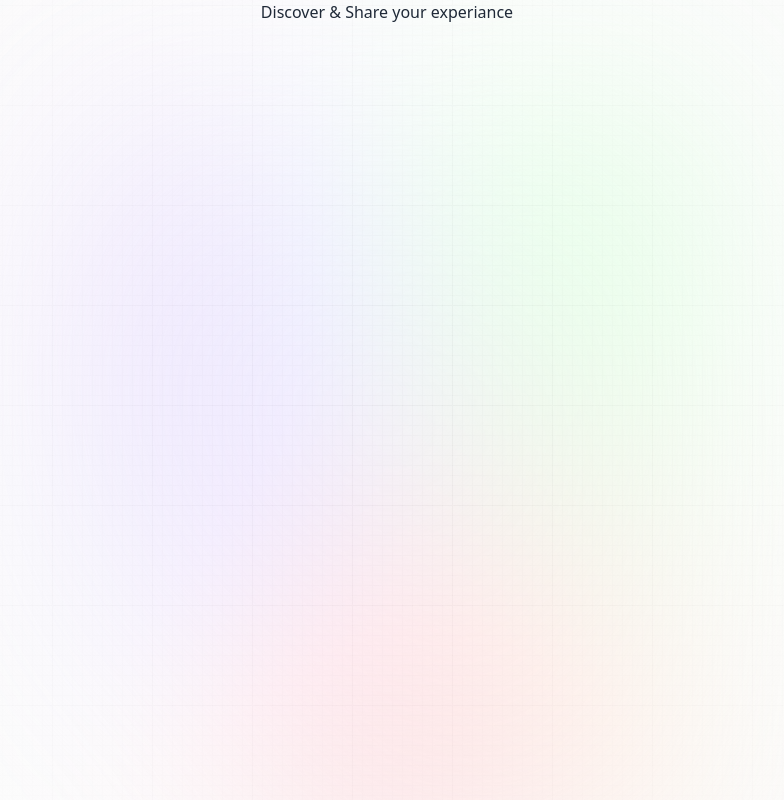
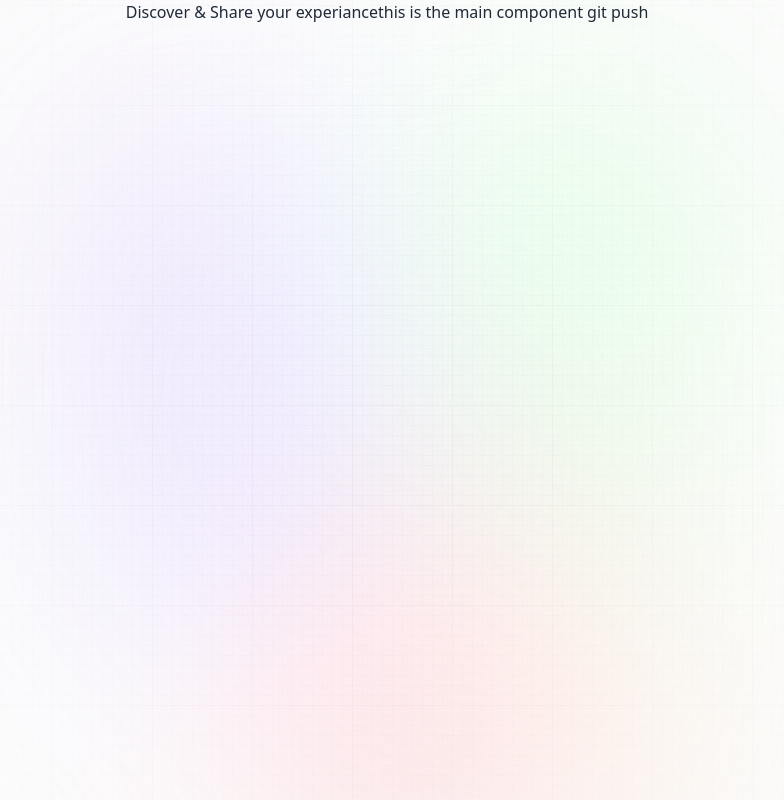
Before and after one commit to JPChoyon/blog-site, a Next.js app: page / in a window 1280 px wide. Shown: the whole page, without its empty margins (253-1037 px from the left). Built offline with nearby package versions, Linux system fonts and the light colour scheme.

Commit message:
sone modified

```diff
--- a/app/page.js
+++ b/app/page.js
@@ -7,7 +7,10 @@ const Home = () => {
       flex-col">
       <h1 cLassName="head_text text-center">
         Discover & Share your experiance
-      </h1>
+        </h1>
+        <h2>this is the main component
+          git push
+        </h2>
     </ section>
     </div>
   );
```
